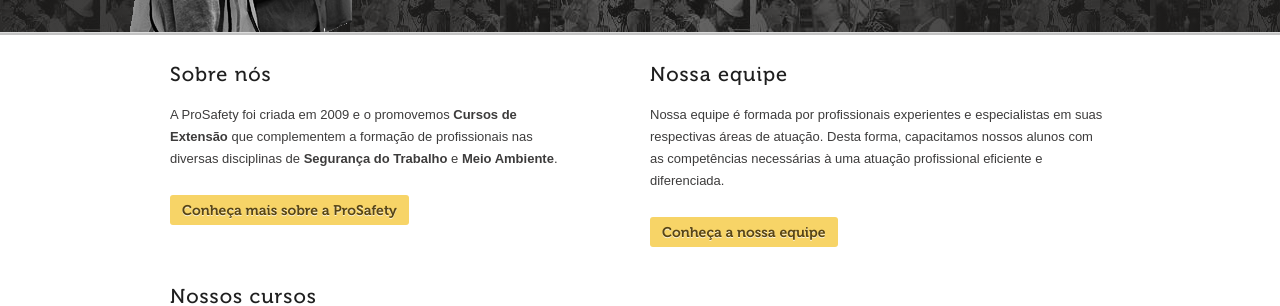
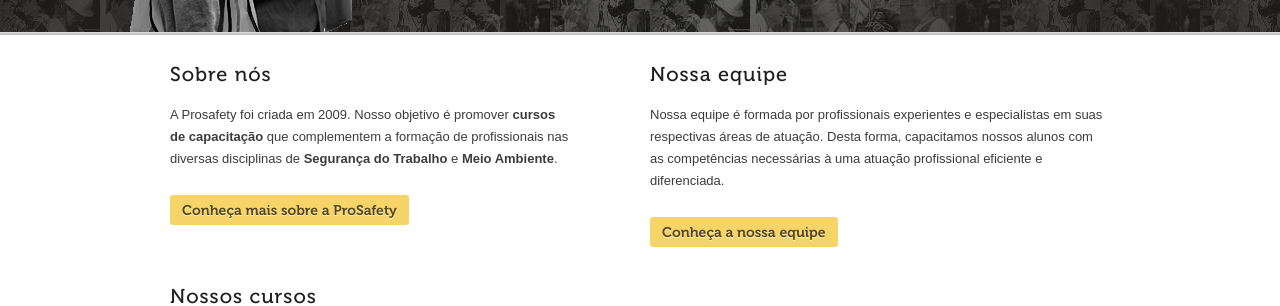
Before and after one commit to prosafetycursos/prosafetycursos.github.com, a Jekyll site: the page built from index.html, in a window 1280 px wide. Shown: the part 452-758 px from the top of the page. Built offline with Jekyll 4.4.1, drawn with Linux system fonts in a browser that asks for light colours; the list of posts is cut into pages by our own code.

Commit message:
Novo texto sobre a empresa na index

```diff
--- a/index.html
+++ b/index.html
@@ -26,7 +26,7 @@ description: A ProSafety promovemo cursos de extenção que complementem a forma
         <div class="clearfix">
           <div class="grid_7">
             <h2>Sobre nós</h2>
-            <p>A ProSafety foi criada em 2009 e o promovemos <strong>Cursos de Extensão</strong> que complementem a formação de profissionais nas diversas disciplinas de <strong>Segurança do Trabalho</strong> e <strong>Meio Ambiente</strong>.</p>
+            <p>A Prosafety foi criada em 2009. Nosso objetivo é promover <strong>cursos de capacitação</strong> que complementem a formação de profissionais nas diversas disciplinas de <strong>Segurança do Trabalho</strong> e <strong>Meio Ambiente</strong>.</p>
             <p><a href='/sobre/' class='button yellow small'>Conheça mais sobre a ProSafety</a></p>
           </div>
 
```
